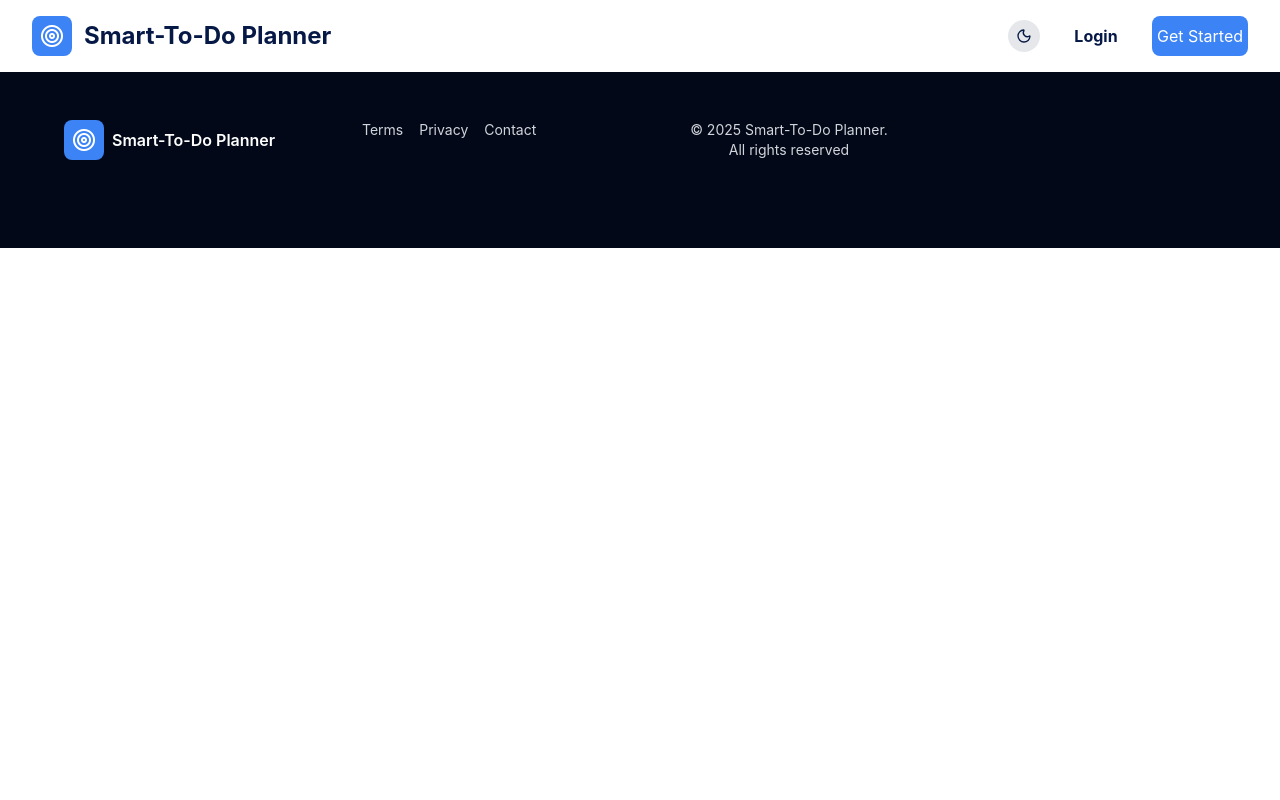
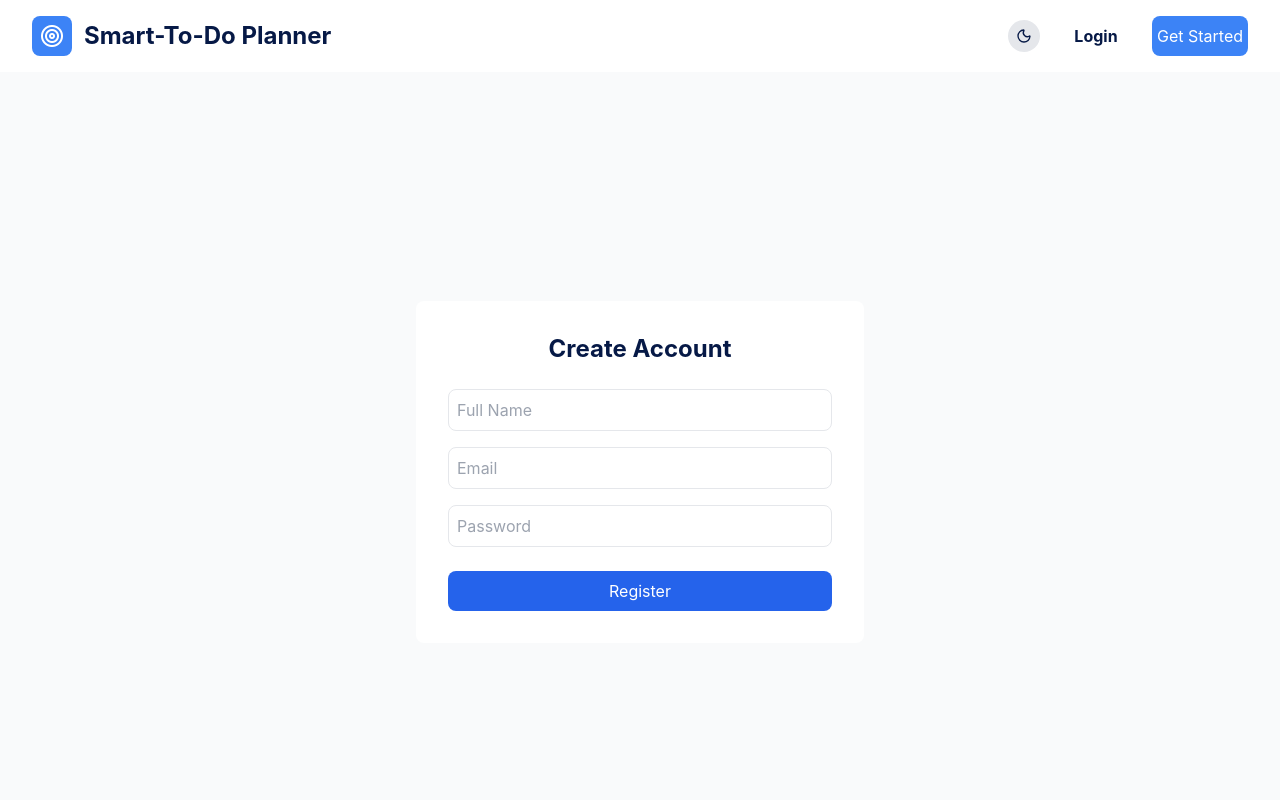
Before and after one commit to mercyXp/smart-to-do-planner, a React (Vite) app in the folder frontend/: page /register in a window 1280 px wide. Shown: the top 800 px of the page. Built offline with nearby package versions, Linux system fonts and the light colour scheme.

Commit message:
Implement: create Reigster Page

```diff
--- a/frontend/src/components/Header.jsx
+++ b/frontend/src/components/Header.jsx
@@ -47,7 +47,8 @@ function Header({user}){
                         <>
                             <button onClick={() => navigate('/login')} //navigate to login page
                             className="px-4 py-2 w-20 h-10 hover:bg-[#3C83F6] hover:text-white transition text-md font-bold">Login</button>
-                            <button className="flex items-center justify-center w-24 h-10 bg-[#3C83F6] hover:bg-[#020711] rounded-lg text-white hover:opacity-75 transition"> Get Started</button>
+                            <button onClick={() => navigate('/register')}
+                             className="flex items-center justify-center w-24 h-10 bg-[#3C83F6] hover:bg-[#020711] rounded-lg text-white hover:opacity-75 transition"> Get Started</button>
                         </>
                     ) : (
                         // User Avatar Placeholder
--- a/frontend/src/pages/LoginPage.jsx
+++ b/frontend/src/pages/LoginPage.jsx
@@ -60,7 +60,7 @@ function LoginPage() {
             <p className="text-center text-sm text-gray-600 dark:text-gray-400">
               Don’t have an account?{" "}
               <Link
-                to="/signup"
+                to="/register"
                 className="text-[#3C83F6] hover:underline font-medium"
               >
                 Create one
--- /dev/null
+++ b/frontend/src/pages/RegisterPage.jsx
@@ -0,0 +1,65 @@
+import React, { useState } from 'react';
+
+function RegisterPage() {
+  const [formData, setFormData] = useState({
+    name: '',
+    email: '',
+    password: '',
+  });
+
+  const handleChange = (e) => {
+    setFormData({ ...formData, [e.target.name]: e.target.value });
+  };
+
+  const handleSubmit = (e) => {
+    e.preventDefault();
+    console.log('Register form data:', formData);
+    // TODO: connect with backend API
+  };
+
+  return (
+    <div className="min-h-screen flex items-center justify-center bg-gray-50">
+      <form
+        onSubmit={handleSubmit}
+        className="bg-white p-8 rounded shadow-md w-full max-w-md"
+      >
+        <h2 className="text-2xl font-bold mb-6 text-center">Create Account</h2>
+        <input
+          type="text"
+          name="name"
+          placeholder="Full Name"
+          value={formData.name}
+          onChange={handleChange}
+          className="mb-4 w-full p-2 border rounded"
+          required
+        />
+        <input
+          type="email"
+          name="email"
+          placeholder="Email"
+          value={formData.email}
+          onChange={handleChange}
+          className="mb-4 w-full p-2 border rounded"
+          required
+        />
+        <input
+          type="password"
+          name="password"
+          placeholder="Password"
+          value={formData.password}
+          onChange={handleChange}
+          className="mb-6 w-full p-2 border rounded"
+          required
+        />
+        <button
+          type="submit"
+          className="w-full bg-blue-600 text-white p-2 rounded hover:bg-blue-700 transition"
+        >
+          Register
+        </button>
+      </form>
+    </div>
+  );
+}
+
+export default RegisterPage;
--- a/frontend/src/routes/AppRoutes.jsx
+++ b/frontend/src/routes/AppRoutes.jsx
@@ -1,13 +1,14 @@
 import { Routes, Route } from 'react-router-dom';
 import LandingPage from '@/pages/LandingPage';
 import LoginPage from '@/pages/LoginPage';
-
+import RegisterPage from '@/pages/RegisterPage';
 
 function AppRoutes() {
   return (
     <Routes>
       <Route path="/" element={<LandingPage />} />
       <Route path="/login" element={<LoginPage />} />
+      <Route path="/register" element={<RegisterPage/>}/>
     </Routes>
   );
 }
```
Also changed, not shown: frontend/src/contexts/UserContext..jsx (added).
